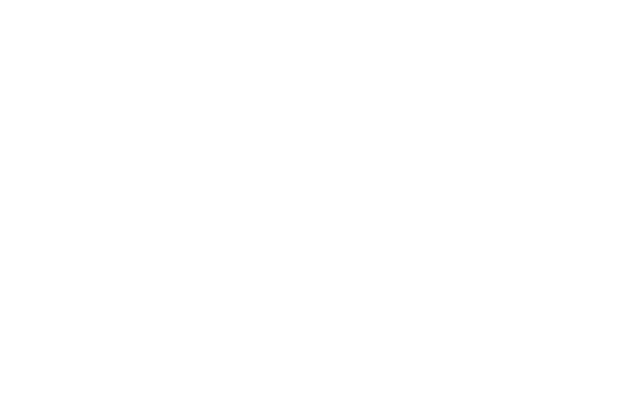
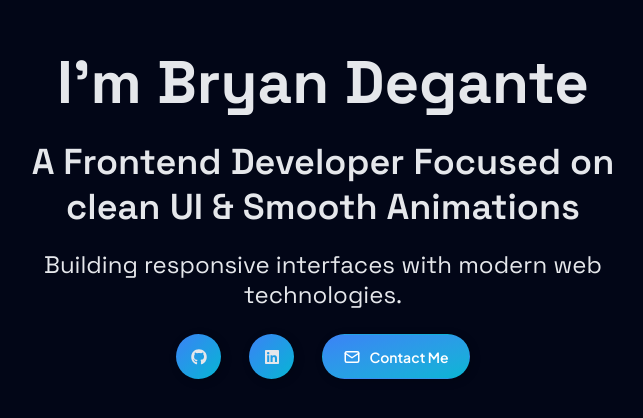
Before and after one commit to BryanDegante/E-portfolio-Next, a Next.js app: page / in a window 1280 px wide. Shown: the part 140-558 px from the top of the page, without its empty margins (317-960 px from the left). Built offline with nearby package versions, Linux system fonts and the light colour scheme.

Commit message:
landing text

```diff
--- a/app/globals.css
+++ b/app/globals.css
@@ -8,7 +8,8 @@
 
 @theme {
   --color-primary-blue: #3b82f6;
-  --color-hover: #2563eb;
+  --color-primary-hover: #2563eb;
+  --color-secondary-cyan: #06b6d4;
   --color-section: #020617;
   --color-text: #e5e7eb;
   --color-muted: #9ca3af;
@@ -17,6 +18,8 @@
 :root{
   --primary-blue: #3b82f6;
   --primary-hover: #2563eb;
+  --secondary-cyan: #06b6d4;
+  --text:#e5e7eb;
   --blue-gradient:linear-gradient(90deg, #3b82f6, #06b6d4);
 }
 
@@ -75,3 +78,13 @@
     background-position: 300% 50%;
   }
 }
+
+section{
+  @apply py-6 px-4 md:px-6 md:py-8;
+}
+
+.row{
+  margin: 0 auto;
+  max-width: 1200px;
+  width: 100%
+}
--- a/app/layout.tsx
+++ b/app/layout.tsx
@@ -28,7 +28,7 @@
       lang="en"
       className={`${spaceGrotesk.variable} ${plusJakartaSans.variable} h-full antialiased`}
     >
-      <body className="min-h-full flex flex-col">{children}</body>
+      <body className= "bg-section min-h-full flex flex-col">{children}</body>
     </html>
   );
 }
--- a/app/page.tsx
+++ b/app/page.tsx
@@ -1,5 +1,7 @@
+import Landing from "@/components/Home/Landing/Landing";
 
 export default function Home() {
   return <main>
+    <Landing />
   </main>;
 }
--- /dev/null
+++ b/components/Home/Landing/Landing.tsx
@@ -0,0 +1,48 @@
+import ExpandLink from '@/components/UI/Expand Button/ExpandLink';
+import { FaGithub, FaLinkedin } from 'react-icons/fa';
+import ContactButton from '@/components/UI/Contact/ContactButton';
+
+export default function Landing() {
+  return (
+    <section>
+      <div className='mx-auto flex min-h-[80vh] w-full max-w-200 flex-col items-center justify-center py-12'>
+        <div className='flex w-full max-w-150 flex-col items-center gap-6'>
+          <div className='flex flex-col items-center gap-5 text-center'>
+            <h1 className='text-text font-bold text-5xl md:text-[56px] lg:text-6xl leading-tight'>
+              I'm Bryan Degante
+            </h1>
+            <h2 className='text-text leading-tight font-semibold text-3xl md:text-4xl'>
+              A Frontend Developer Focused on clean UI & Smooth Animations
+            </h2>
+            <h3 className='text-text font-normal leading-tight text-xl lg:text-2xl '>
+              Building responsive interfaces with modern web technologies.
+            </h3>
+          </div>
+          <ul className='flex flex-wrap items-center justify-center gap-3 list-none'>
+            <li>
+              <ExpandLink
+                text='GitHub'
+                icon={<FaGithub className='text-sm text-text sm:text-base' />}
+                link='https://github.com/BryanDegante'
+                newPage={true}
+              />
+            </li>
+
+            <li>
+              <ExpandLink
+                text='LinkedIn'
+                icon={<FaLinkedin className='text-sm text-text sm:text-base' />}
+                link='https://www.linkedin.com/in/bryandegante-dev/'
+                newPage={true}
+              />
+            </li>
+
+            <li>
+              <ContactButton />
+            </li>
+          </ul>
+        </div>
+      </div>
+    </section>
+  );
+}
--- /dev/null
+++ b/components/UI/Contact/ContactButton.tsx
@@ -0,0 +1,62 @@
+import type { ButtonHTMLAttributes, ReactNode } from 'react';
+
+interface ContactButtonProps
+  extends ButtonHTMLAttributes<HTMLButtonElement> {
+  label?: string;
+  icon?: ReactNode;
+}
+
+export default function ContactButton({
+  label = 'Contact Me',
+  icon,
+  className = '',
+  type = 'button',
+  ...props
+}: ContactButtonProps) {
+  return (
+    <button
+      type={type}
+      className={`
+        group inline-flex h-11.25 items-center justify-center gap-2
+        rounded-full border border-transparent
+        bg-linear-to-br from-primary-blue to-secondary-cyan
+        px-5 text-sm font-semibold text-white
+        shadow-[2px_2px_10px_rgba(0,0,0,0.2)]
+        transition-all duration-300 ease-in-out
+        hover:-translate-y-0.5
+        hover:shadow-[2px_5px_15px_rgba(6,182,212,0.4)]
+        active:translate-y-0
+        focus-visible:outline-none
+        focus-visible:ring-2 focus-visible:ring-cyan
+        focus-visible:ring-offset-2 focus-visible:ring-offset-section
+        disabled:cursor-not-allowed disabled:opacity-50
+        ${className}
+      `}
+      {...props}
+    >
+      <span
+        aria-hidden="true"
+        className="flex items-center justify-center transition-transform duration-300 group-hover:scale-110"
+      >
+        {icon ?? (
+          <svg
+            xmlns="http://www.w3.org/2000/svg"
+            width="18"
+            height="18"
+            viewBox="0 0 24 24"
+            fill="none"
+            stroke="currentColor"
+            strokeWidth="2"
+            strokeLinecap="round"
+            strokeLinejoin="round"
+          >
+            <rect x="3" y="5" width="18" height="14" rx="2" />
+            <path d="m3 7 9 6 9-6" />
+          </svg>
+        )}
+      </span>
+
+      <span>{label}</span>
+    </button>
+  );
+}
--- /dev/null
+++ b/components/UI/Expand Button/ExpandLink.module.css
@@ -0,0 +1,67 @@
+.expand {
+  background: linear-gradient(135deg, #3b82f6, #06b6d4);
+  display: flex;
+  align-items: center;
+  justify-content: flex-start;
+  width: 45px;
+  height: 45px;
+  margin-right: 16px;
+  border: none;
+  border-radius: 50%;
+  cursor: pointer;
+  font-size: 16px;
+  position: relative;
+  overflow: hidden;
+  transition-duration: 0.3s;
+  box-shadow: 2px 2px 10px rgba(0, 0, 0, 0.199);
+  background-color: #0a66c2;
+  transition: all ease 300ms;
+}
+
+.sign {
+  width: 100%;
+  transition-duration: 0.3s;
+  display: flex;
+  align-items: center;
+  justify-content: center;
+}
+
+.social__icon {
+  font-size: 16px;
+  color: var(--text);
+}
+
+.text {
+  position: absolute;
+  right: 0%;
+  width: 0%;
+  opacity: 0;
+  color: white;
+  text-align: center;
+  font-size: 1em !important;
+  font-weight: 600;
+  transition-duration: 0.3s;
+}
+
+.expand:hover {
+  width: 135px;
+  border-radius: 40px;
+  transition-duration: 0.3s;
+}
+
+.expand:hover .sign {
+  width: 30%;
+  transition-duration: 0.3s;
+  padding-left: 10px;
+}
+
+.expand:hover .text {
+  opacity: 1;
+  width: 70%;
+  transition-duration: 0.3s;
+  padding-right: 10px;
+}
+
+.expand:active {
+  transform: translate(2px, 2px);
+}
--- /dev/null
+++ b/components/UI/Expand Button/ExpandLink.tsx
@@ -0,0 +1,33 @@
+
+import type { ReactNode } from 'react';
+import styles from './ExpandLink.module.css';
+
+type ExpandLinkProps = {
+  text: string;
+  link: string;
+  newPage: boolean;
+  icon: ReactNode;
+};
+
+export default function ExpandLink({
+  text,
+  link,
+  icon,
+  newPage,
+}: ExpandLinkProps) {
+  return (
+    <a
+      href={link}
+      target={newPage ? '_blank' : undefined}
+      rel={newPage ? 'noopener noreferrer' : undefined}
+      className={styles.expand}
+    >
+      <span className={styles.sign}>
+        {icon}
+      </span>
+      <span className={styles.text}>
+        {text}
+      </span>
+    </a>
+  );
+}
--- a/next.config.ts
+++ b/next.config.ts
@@ -1,15 +1,6 @@
+
 import type { NextConfig } from "next";
 
-const nextConfig: NextConfig = {
-  /* config options here */
-  turbopack: {
-    rules: {
-      "*.css": {
-        loaders: ["@tailwindcss/turbopack"],
-        as: "*.css",
-      },
-    },
-  },
-};
+const nextConfig: NextConfig = {};
 
 export default nextConfig;
--- a/package.json
+++ b/package.json
@@ -11,9 +11,11 @@
   "dependencies": {
     "next": "16.4.0",
     "react": "19.3.0",
-    "react-dom": "19.3.0"
+    "react-dom": "19.3.0",
+    "react-icons": "^5.7.0"
   },
   "devDependencies": {
+    "@tailwindcss/postcss": "^4.3.3",
     "@tailwindcss/turbopack": "^4",
     "@types/node": "^20",
     "@types/react": "^19",
--- /dev/null
+++ b/postcss.config.mjs
@@ -0,0 +1,8 @@
+
+const config = {
+  plugins: {
+    "@tailwindcss/postcss": {},
+  },
+};
+
+export default config;
```
Also changed, not shown: components/Home/Landing/Landing.module.css (added), 1 other file (tests, documents, lock files or other folders).
